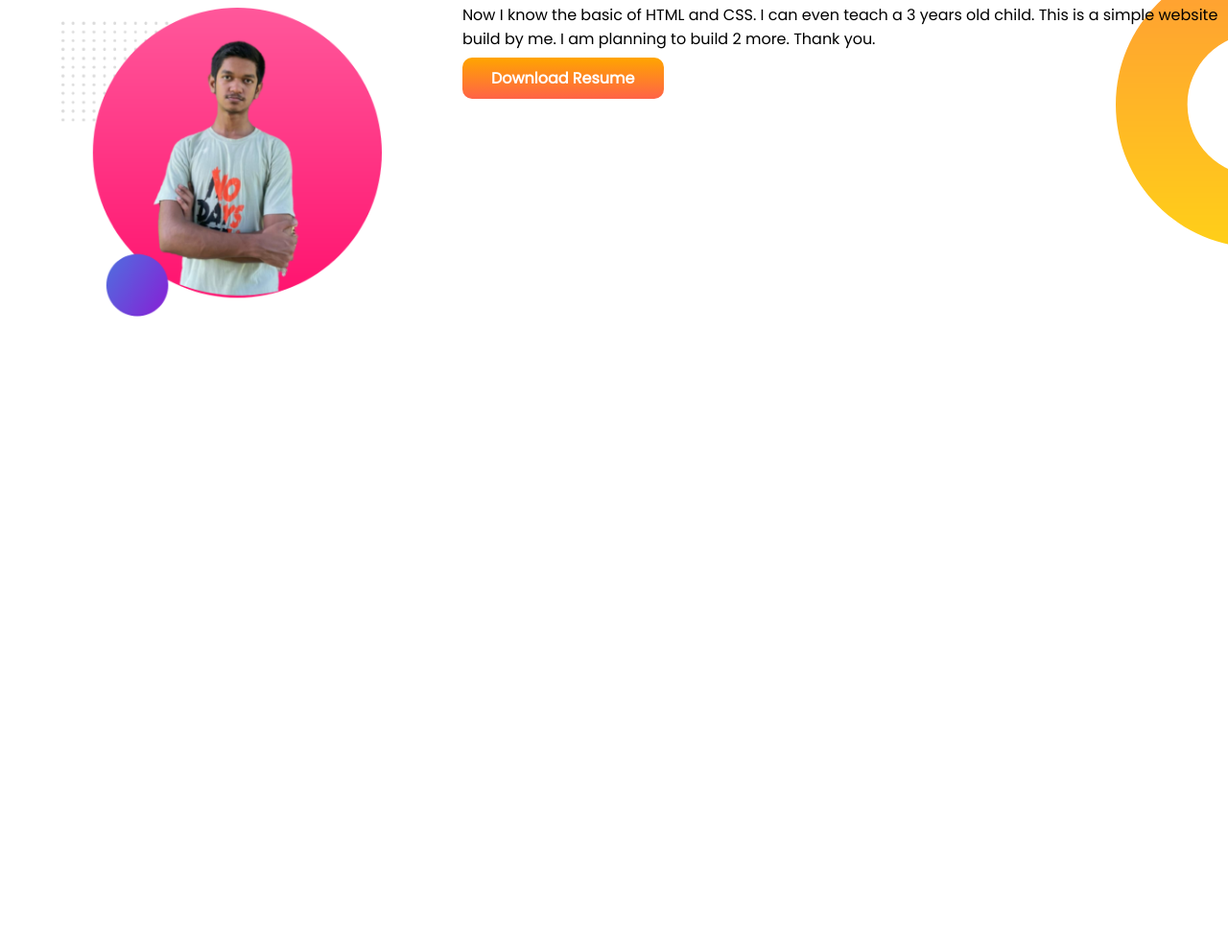
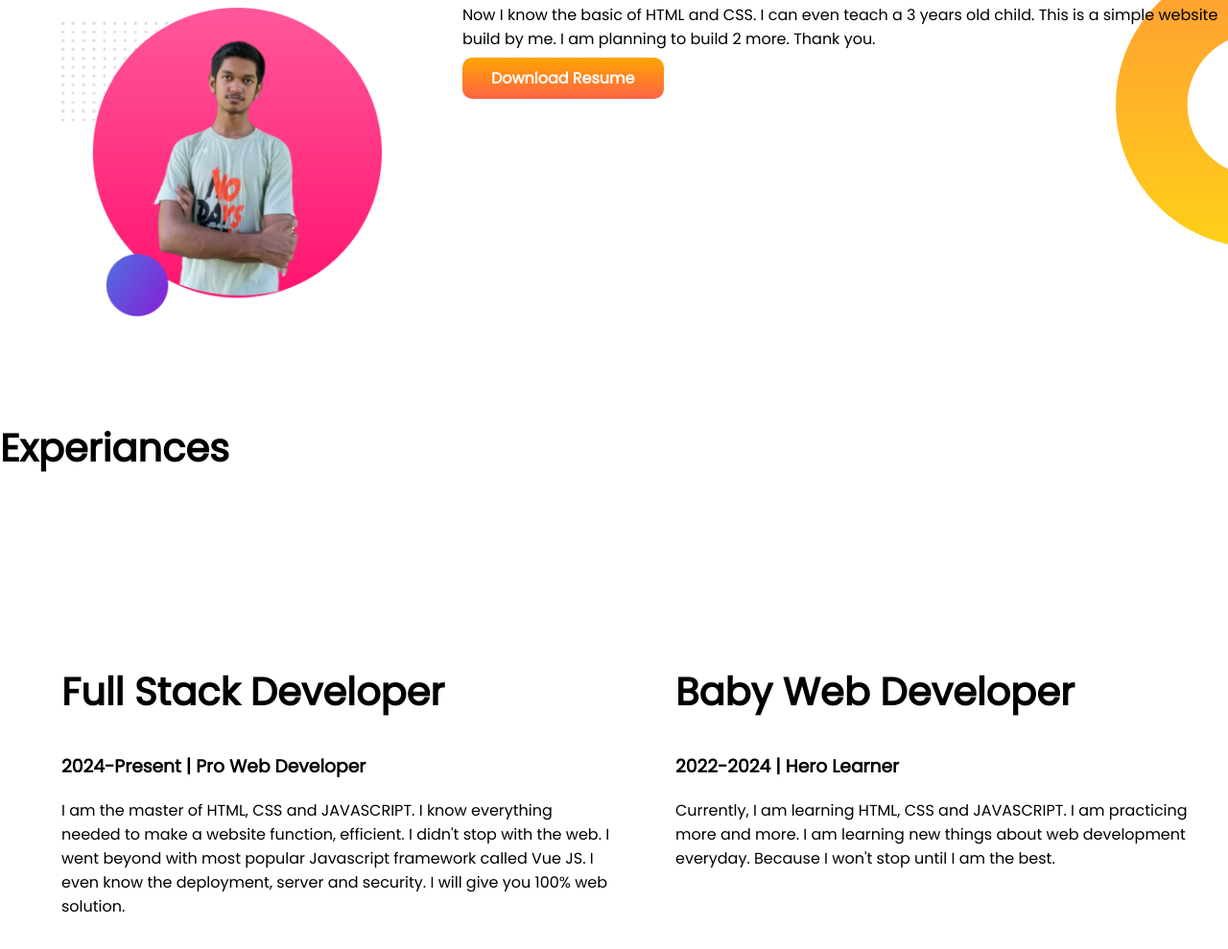
Before and after one commit to HASAN-MOSTAFIZ/developer-portfolio, a plain HTML site: page index.html in a window 1280 px wide. Shown: the part 812-1801 px from the top of the page at 96% size. Before the commit the page ends 1249 px from the top, so only its background shows below. Drawn offline with Linux system fonts and the light colour scheme.

Commit message:
best developer

```diff
--- a/index.html
+++ b/index.html
@@ -13,7 +13,7 @@
 </head>
 
 <body>
-    <section class="top-banner">
+    <section class="top-banner flexible-container">
         <div class="half-width">
             <h1>Welcome To</h1>
             <h1><span class="coral">Hasan Mostafiz</span> World</h1>
@@ -31,20 +31,42 @@
 
 
     </section>
-    <section class="dream-big">
+    <section class="dream-big flexible-container">
         <div class="half-width">
             <img src="showOff/my-bg2.png" alt="">
         </div>
         <div>
             <h2>Dream Big</h2>
             <h3>Become A Web Developer</h3>
-            <p>Now I know the basic of HTML and CSS. I can even teach a 3 years old child. This is a simple website
+            <p id="details">Now I know the basic of HTML and CSS. I can even teach a 3 years old child. This is a simple
+                website
                 build by me. I
                 am planning to build 2 more. Thank you.
             </p>
             <a class="link-button" target="_blank" href="https://www.youtube.com/">Download Resume</a>
         </div>
     </section>
+    <section class="experiance-area">
+        <h1>Experiances</h1>
+        <div class="flexible-container">
+            <div class="half-width">
+                <h1>Full Stack Developer</h1>
+                <h3>2024-Present | Pro Web Developer</h3>
+                <p>I am the master of HTML, CSS and JAVASCRIPT. I know everything needed to
+                    make a website function, efficient. I didn't stop with the web. I went beyond with most popular
+                    Javascript framework called Vue JS. I even know the deployment, server and security. I will give you
+                    100% web solution.
+                </p>
+
+            </div>
+            <div class="half-width">
+                <h1>Baby Web Developer</h1>
+                <h3>2022-2024 | Hero Learner</h3>
+                <p>Currently, I am learning HTML, CSS and JAVASCRIPT. I am practicing more and more. I am learning new
+                    things about web development everyday. Because I won't stop until I am the best.</p>
+            </div>
+        </div>
+    </section>
 
 </body>
 
--- a/style.css
+++ b/style.css
@@ -11,7 +11,7 @@ h1 {
     color: coral;
 }
 
-section {
+.flexible-container {
     display: flex;
     margin-bottom: 100px;
 }
```
